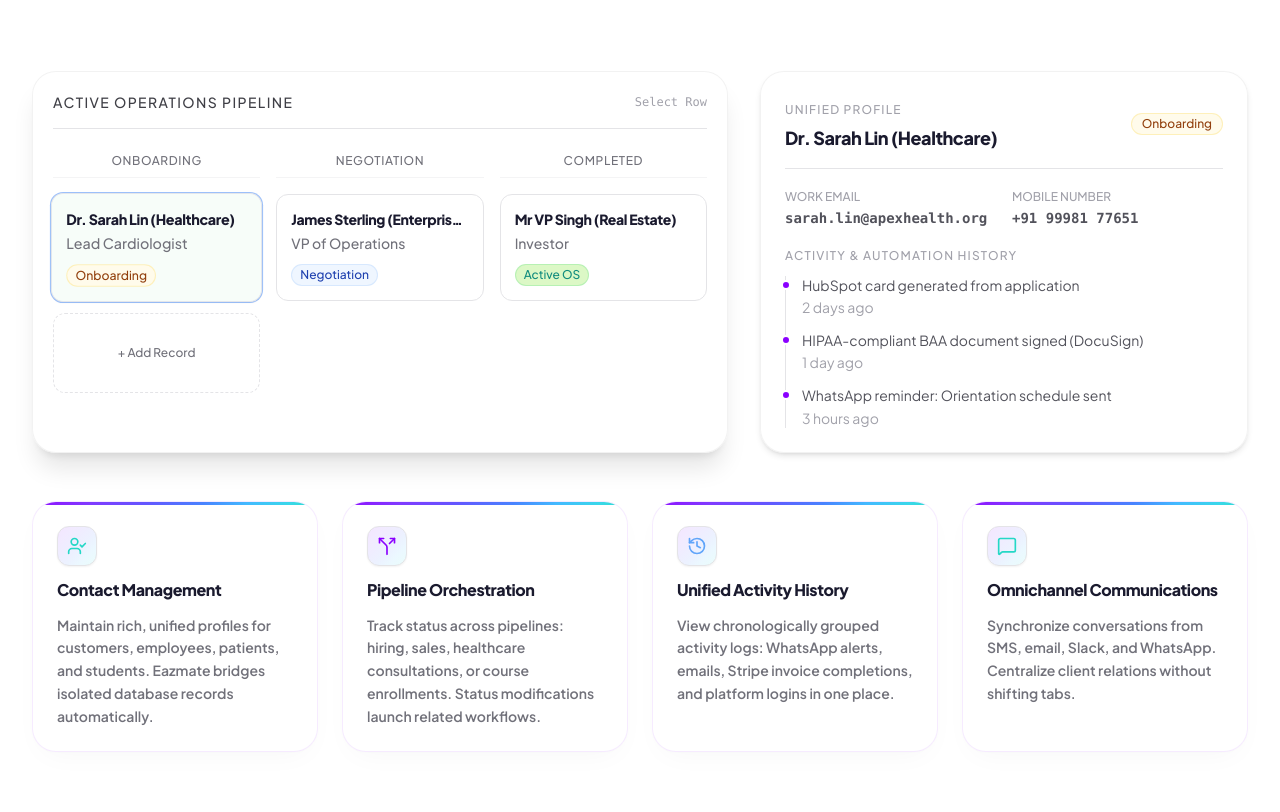
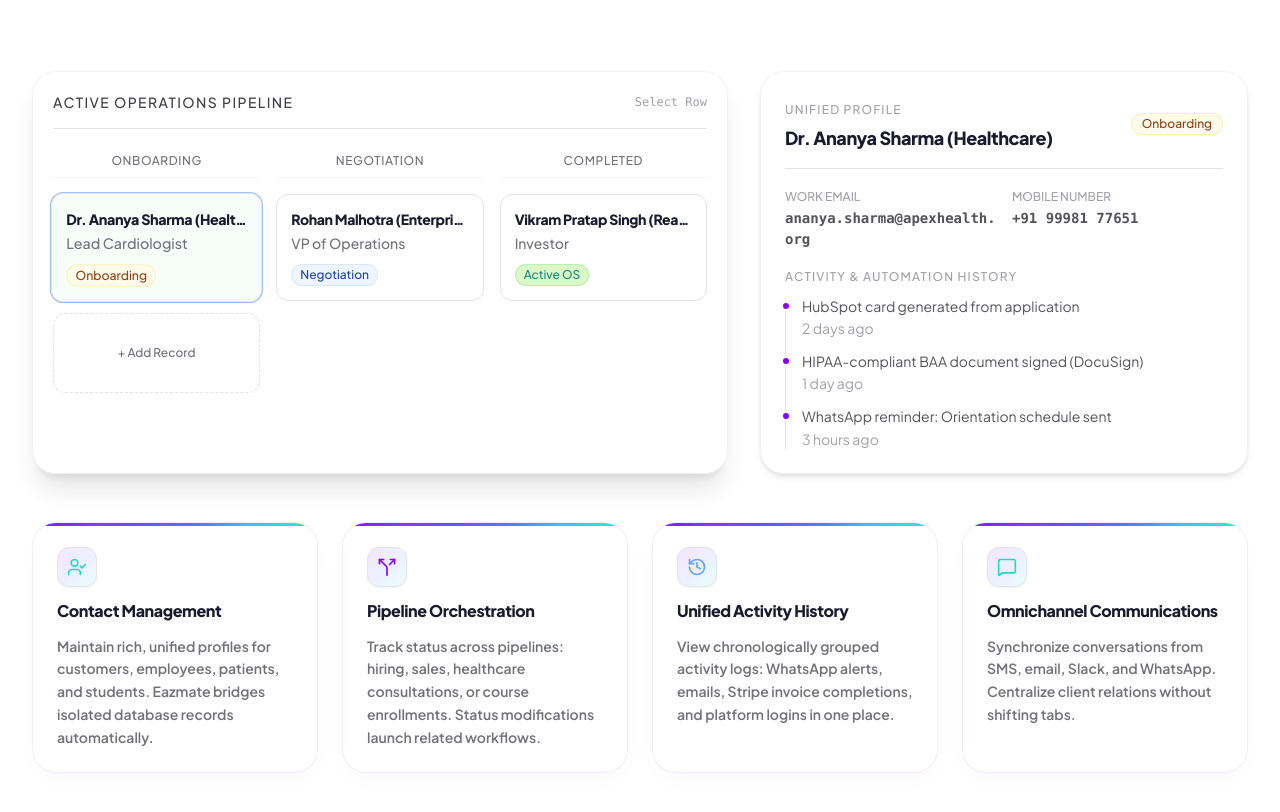
Before and after one commit to priyanshu3372/Eazmate, a React (Vite) app: page /solutions in a window 1280 px wide. Shown: the part 1020-1832 px from the top of the page. Built offline with nearby package versions, Linux system fonts and the light colour scheme.

Commit message:
feat: replace mock leads with genuine Indian names

```diff
--- a/src/features/landing/UnifiedCRM.tsx
+++ b/src/features/landing/UnifiedCRM.tsx
@@ -30,10 +30,10 @@ export const UnifiedCRM: React.FC = () => {
   const cardsData = [
     {
       id: 1,
-      name: "Dr. Sarah Lin (Healthcare)",
+      name: "Dr. Ananya Sharma (Healthcare)",
       role: "Lead Cardiologist",
       status: "Onboarding",
-      email: "sarah.lin@apexhealth.org",
+      email: "ananya.sharma@apexhealth.org",
       phone: "+91 99981 77651",
       history: [
         { event: "HubSpot card generated from application", time: "2 days ago" },
@@ -44,10 +44,10 @@ export const UnifiedCRM: React.FC = () => {
     },
     {
       id: 2,
-      name: "James Sterling (Enterprise SaaS)",
+      name: "Rohan Malhotra (Enterprise SaaS)",
       role: "VP of Operations",
       status: "Negotiation",
-      email: "james@sterlingcorp.com",
+      email: "rohan@malhotracorp.com",
       phone: "+91 88761 22912",
       history: [
         { event: "Stripe invoice generated: $4,500.00", time: "4 hours ago" },
@@ -58,7 +58,7 @@ export const UnifiedCRM: React.FC = () => {
     },
     {
       id: 3,
-      name: "Mr VP Singh (Real Estate)",
+      name: "Vikram Pratap Singh (Real Estate)",
       role: "Investor",
       status: "Pipeline Closed",
       email: "vpsingh@singhestates.in",
--- a/src/pages/QuotationPage.tsx
+++ b/src/pages/QuotationPage.tsx
@@ -190,7 +190,7 @@ export const QuotationPage: React.FC = () => {
                     className={`w-full font-sans text-sm px-4 py-3 rounded-xl border ${
                       errors.contactPerson ? 'border-rose-500 focus:ring-rose-500/10' : 'border-zinc-200 focus:border-brand-primary'
                     } focus:outline-none focus:ring-1 focus:ring-brand-primary bg-white text-zinc-800 transition-all`}
-                    placeholder="e.g. Sarah Jenkins"
+                    placeholder="e.g. Rohan Sharma"
                     {...register('contactPerson')}
                   />
                   {errors.contactPerson && (
```
